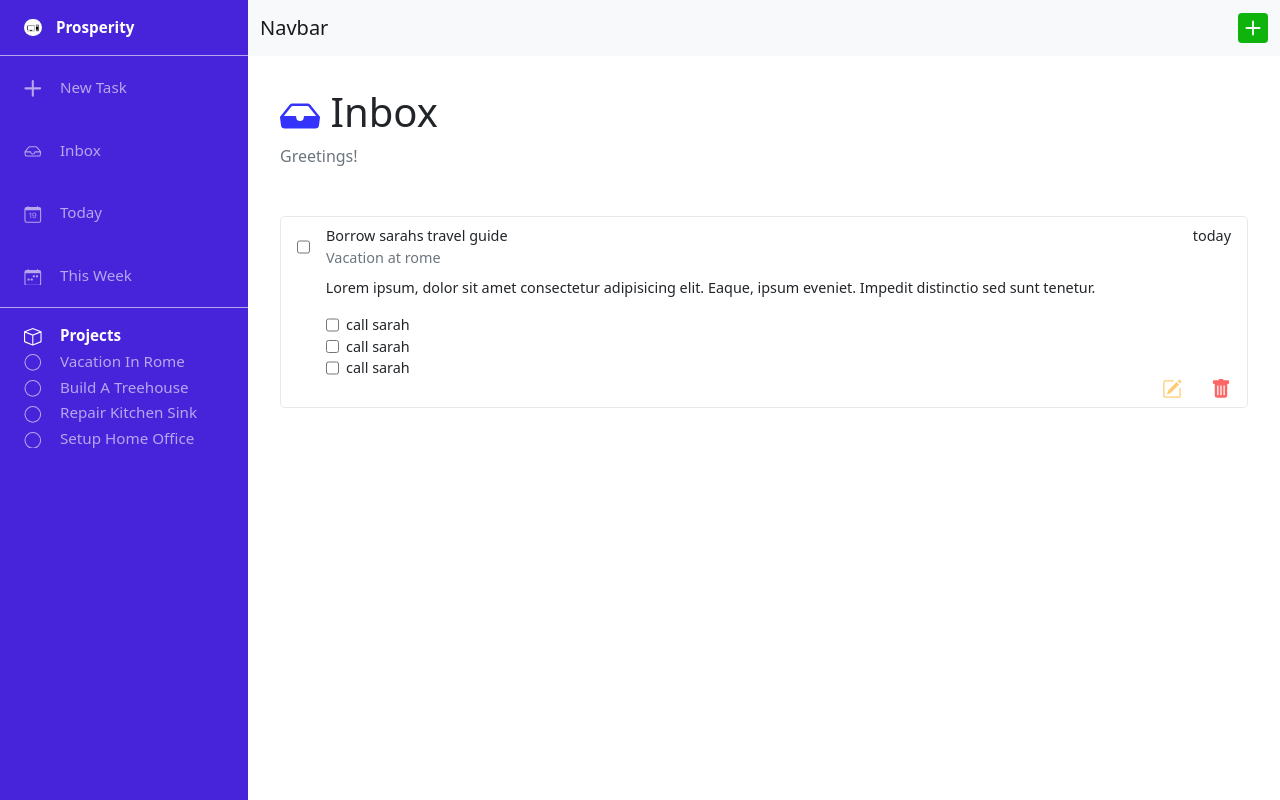
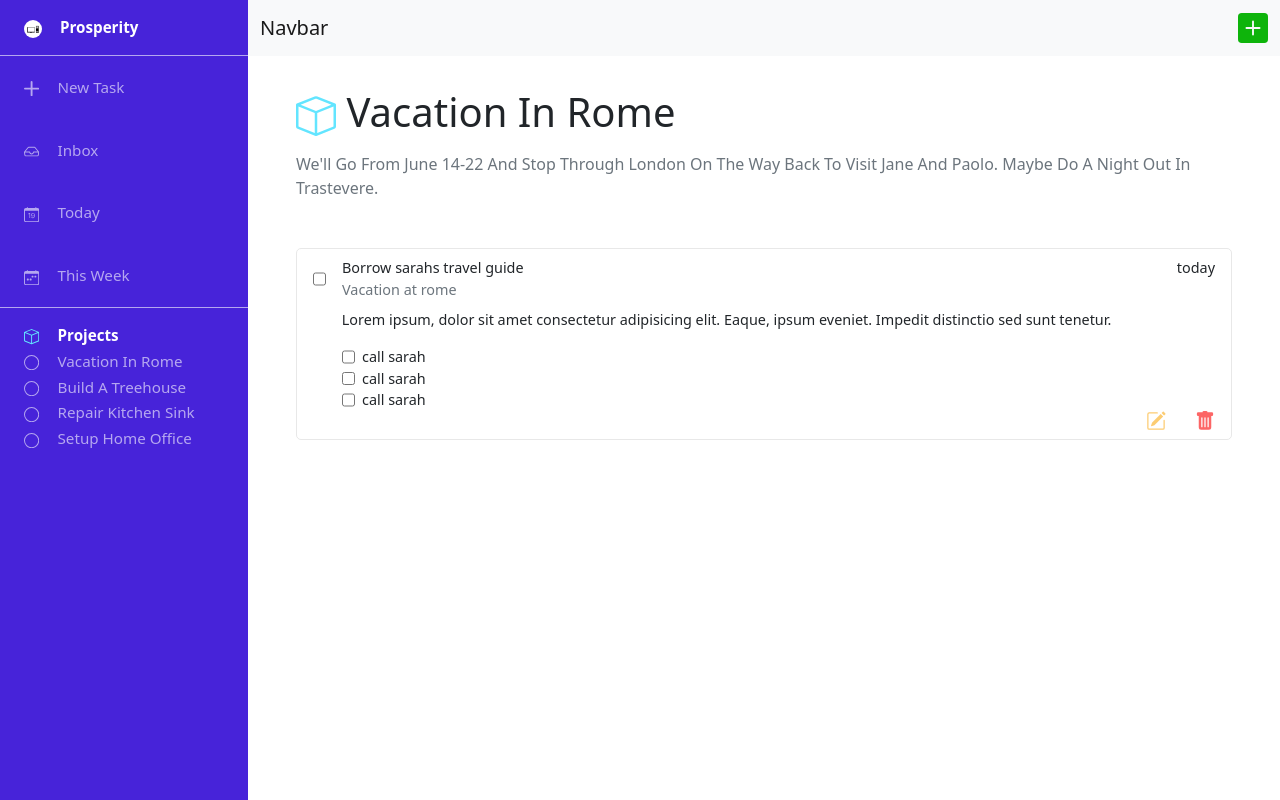
Before and after one commit to alex-lvl/todo-list, a website built with webpack: page dist/index.html in a window 1280 px wide. Built offline with nearby package versions, Linux system fonts and the light colour scheme.

Commit message:
cleaned some code

```diff
--- a/dist/index.html
+++ b/dist/index.html
@@ -11,15 +11,17 @@
 </head>
 <body>
     <aside class="side-bar-expanded">
-        <div class="h-100 w-100 d-flex flex-column">
-            <a class="logo-container logo-container-expanded">
-                <img src="images/todo-list-logo3.png" class="logo" alt="todo list logo">
-                <span class="logo-name">prosperity</span>
-            </a>
+        <div>
+            <div class="logo-container logo-container-expanded">
+                <a>
+                    <img src="images/todo-list-logo3.png" class="logo" alt="todo list logo">
+                    <span class="logo-name">prosperity</span>
+                </a>
+            </div>
             <ul class="side-links side-links-expanded">
                 <li>
                     <a href="#">
-                        <svg xmlns="http://www.w3.org/2000/svg" fill="currentColor" class="bi bi-plus-lg list-vector" viewBox="0 0 16 16">
+                        <svg xmlns="http://www.w3.org/2000/svg" class="bi bi-plus-lg list-vector" viewBox="0 0 16 16">
                             <path d="M8 0a1 1 0 0 1 1 1v6h6a1 1 0 1 1 0 2H9v6a1 1 0 1 1-2 0V9H1a1 1 0 0 1 0-2h6V1a1 1 0 0 1 1-1z"/>
                         </svg>
                         <span class="side-bar-text">new task</span>
@@ -27,7 +29,7 @@
                 </li>
                 <li>
                     <a href="#">
-                        <svg xmlns="http://www.w3.org/2000/svg" fill="currentColor" class="bi bi-inbox list-vector" viewBox="0 0 16 16">
+                        <svg xmlns="http://www.w3.org/2000/svg" class="bi bi-inbox list-vector" viewBox="0 0 16 16">
                             <path d="M4.98 4a.5.5 0 0 0-.39.188L1.54 8H6a.5.5 0 0 1 .5.5 1.5 1.5 0 1 0 3 0A.5.5 0 0 1 10 8h4.46l-3.05-3.812A.5.5 0 0 0 11.02 4H4.98zm9.954 5H10.45a2.5 2.5 0 0 1-4.9 0H1.066l.32 2.562a.5.5 0 0 0 .497.438h12.234a.5.5 0 0 0 .496-.438L14.933 9zM3.809 3.563A1.5 1.5 0 0 1 4.981 3h6.038a1.5 1.5 0 0 1 1.172.563l3.7 4.625a.5.5 0 0 1 .105.374l-.39 3.124A1.5 1.5 0 0 1 14.117 13H1.883a1.5 1.5 0 0 1-1.489-1.314l-.39-3.124a.5.5 0 0 1 .106-.374l3.7-4.625z"/>
                         </svg>
                         <span class="side-bar-text">inbox</span>
@@ -35,7 +37,7 @@
                 </li>
                 <li>
                     <a href="#">
-                        <svg xmlns="http://www.w3.org/2000/svg" fill="currentColor" class="bi bi-calendar-date list-vector" viewBox="0 0 16 16">
+                        <svg xmlns="http://www.w3.org/2000/svg" class="bi bi-calendar-date list-vector" viewBox="0 0 16 16">
                             <path d="M6.445 11.688V6.354h-.633A12.6 12.6 0 0 0 4.5 7.16v.695c.375-.257.969-.62 1.258-.777h.012v4.61h.675zm1.188-1.305c.047.64.594 1.406 1.703 1.406 1.258 0 2-1.066 2-2.871 0-1.934-.781-2.668-1.953-2.668-.926 0-1.797.672-1.797 1.809 0 1.16.824 1.77 1.676 1.77.746 0 1.23-.376 1.383-.79h.027c-.004 1.316-.461 2.164-1.305 2.164-.664 0-1.008-.45-1.05-.82h-.684zm2.953-2.317c0 .696-.559 1.18-1.184 1.18-.601 0-1.144-.383-1.144-1.2 0-.823.582-1.21 1.168-1.21.633 0 1.16.398 1.16 1.23z"/>
                             <path d="M3.5 0a.5.5 0 0 1 .5.5V1h8V.5a.5.5 0 0 1 1 0V1h1a2 2 0 0 1 2 2v11a2 2 0 0 1-2 2H2a2 2 0 0 1-2-2V3a2 2 0 0 1 2-2h1V.5a.5.5 0 0 1 .5-.5zM1 4v10a1 1 0 0 0 1 1h12a1 1 0 0 0 1-1V4H1z"/>
                         </svg>
@@ -44,7 +46,7 @@
                 </li>
                 <li>
                     <a href="#">
-                        <svg xmlns="http://www.w3.org/2000/svg" fill="currentColor" class="bi bi-calendar-week list-vector" viewBox="0 0 16 16">
+                        <svg xmlns="http://www.w3.org/2000/svg" class="bi bi-calendar-week list-vector" viewBox="0 0 16 16">
                             <path d="M11 6.5a.5.5 0 0 1 .5-.5h1a.5.5 0 0 1 .5.5v1a.5.5 0 0 1-.5.5h-1a.5.5 0 0 1-.5-.5v-1zm-3 0a.5.5 0 0 1 .5-.5h1a.5.5 0 0 1 .5.5v1a.5.5 0 0 1-.5.5h-1a.5.5 0 0 1-.5-.5v-1zm-5 3a.5.5 0 0 1 .5-.5h1a.5.5 0 0 1 .5.5v1a.5.5 0 0 1-.5.5h-1a.5.5 0 0 1-.5-.5v-1zm3 0a.5.5 0 0 1 .5-.5h1a.5.5 0 0 1 .5.5v1a.5.5 0 0 1-.5.5h-1a.5.5 0 0 1-.5-.5v-1z"/>
                             <path d="M3.5 0a.5.5 0 0 1 .5.5V1h8V.5a.5.5 0 0 1 1 0V1h1a2 2 0 0 1 2 2v11a2 2 0 0 1-2 2H2a2 2 0 0 1-2-2V3a2 2 0 0 1 2-2h1V.5a.5.5 0 0 1 .5-.5zM1 4v10a1 1 0 0 0 1 1h12a1 1 0 0 0 1-1V4H1z"/>
                         </svg>
@@ -54,31 +56,31 @@
             </ul>
             <ul class="side-projects side-projects-expanded">
                 <li>
-                    <svg xmlns="http://www.w3.org/2000/svg" fill="currentColor" class="bi bi-box project-icon" viewBox="0 0 16 16">
+                    <svg xmlns="http://www.w3.org/2000/svg" class="bi bi-box project-icon" viewBox="0 0 16 16">
                         <path d="M8.186 1.113a.5.5 0 0 0-.372 0L1.846 3.5 8 5.961 14.154 3.5 8.186 1.113zM15 4.239l-6.5 2.6v7.922l6.5-2.6V4.24zM7.5 14.762V6.838L1 4.239v7.923l6.5 2.6zM7.443.184a1.5 1.5 0 0 1 1.114 0l7.129 2.852A.5.5 0 0 1 16 3.5v8.662a1 1 0 0 1-.629.928l-7.185 2.874a.5.5 0 0 1-.372 0L.63 13.09a1 1 0 0 1-.63-.928V3.5a.5.5 0 0 1 .314-.464L7.443.184z"/>
                     </svg>
                     <span class="logo-name">projects</span>
                 </li>
                 <li>
-                    <svg xmlns="http://www.w3.org/2000/svg" fill="currentColor" class="bi bi-circle list-vector" viewBox="0 0 16 16">
+                    <svg xmlns="http://www.w3.org/2000/svg" class="bi bi-circle list-vector" viewBox="0 0 16 16">
                         <path d="M8 15A7 7 0 1 1 8 1a7 7 0 0 1 0 14zm0 1A8 8 0 1 0 8 0a8 8 0 0 0 0 16z"/>
                     </svg>
                     <span class="side-bar-text">vacation in rome</span>
                 </li>
                 <li>
-                    <svg xmlns="http://www.w3.org/2000/svg" fill="currentColor" class="bi bi-circle list-vector" viewBox="0 0 16 16">
+                    <svg xmlns="http://www.w3.org/2000/svg" class="bi bi-circle list-vector" viewBox="0 0 16 16">
                         <path d="M8 15A7 7 0 1 1 8 1a7 7 0 0 1 0 14zm0 1A8 8 0 1 0 8 0a8 8 0 0 0 0 16z"/>
                     </svg>
                     <span class="side-bar-text">build a treehouse</span>
                 </li>
                 <li>
-                    <svg xmlns="http://www.w3.org/2000/svg" fill="currentColor" class="bi bi-circle list-vector" viewBox="0 0 16 16">
+                    <svg xmlns="http://www.w3.org/2000/svg" class="bi bi-circle list-vector" viewBox="0 0 16 16">
                         <path d="M8 15A7 7 0 1 1 8 1a7 7 0 0 1 0 14zm0 1A8 8 0 1 0 8 0a8 8 0 0 0 0 16z"/>
                     </svg>
                     <span class="side-bar-text">repair kitchen sink</span>
                 </li>
                 <li>
-                    <svg xmlns="http://www.w3.org/2000/svg" fill="currentColor" class="bi bi-circle list-vector" viewBox="0 0 16 16">
+                    <svg xmlns="http://www.w3.org/2000/svg" class="bi bi-circle list-vector" viewBox="0 0 16 16">
                         <path d="M8 15A7 7 0 1 1 8 1a7 7 0 0 1 0 14zm0 1A8 8 0 1 0 8 0a8 8 0 0 0 0 16z"/>
                     </svg>
                     <span class="side-bar-text">setup home office</span>
@@ -99,7 +101,7 @@
                     <button class="btn btn-outline-success" type="submit">Search</button>
                 </form> -->
                 <a href="#">
-                    <svg xmlns="http://www.w3.org/2000/svg" width="30" height="30" fill="currentColor" class="bi bi-plus-square-fill todo-btn" viewBox="0 0 16 16">
+                    <svg xmlns="http://www.w3.org/2000/svg" width="30" height="30" class="bi bi-plus-square-fill todo-btn" viewBox="0 0 16 16">
                         <path d="M2 0a2 2 0 0 0-2 2v12a2 2 0 0 0 2 2h12a2 2 0 0 0 2-2V2a2 2 0 0 0-2-2H2zm6.5 4.5v3h3a.5.5 0 0 1 0 1h-3v3a.5.5 0 0 1-1 0v-3h-3a.5.5 0 0 1 0-1h3v-3a.5.5 0 0 1 1 0z"/>
                     </svg>
                 </a>
@@ -109,16 +111,23 @@
 
     <main class="main-content-expanded">
         <header class="header-content">
-            <h1>
-                <svg xmlns="http://www.w3.org/2000/svg" fill="currentColor" class="bi bi-inbox-fill inbox-icon" viewBox="0 0 16 16">
+            <h1 class="mb-3">
+                <svg xmlns="http://www.w3.org/2000/svg" class="bi bi-box project-icon" viewBox="0 0 16 16">
+                    <path d="M8.186 1.113a.5.5 0 0 0-.372 0L1.846 3.5 8 5.961 14.154 3.5 8.186 1.113zM15 4.239l-6.5 2.6v7.922l6.5-2.6V4.24zM7.5 14.762V6.838L1 4.239v7.923l6.5 2.6zM7.443.184a1.5 1.5 0 0 1 1.114 0l7.129 2.852A.5.5 0 0 1 16 3.5v8.662a1 1 0 0 1-.629.928l-7.185 2.874a.5.5 0 0 1-.372 0L.63 13.09a1 1 0 0 1-.63-.928V3.5a.5.5 0 0 1 .314-.464L7.443.184z"/>
+                </svg>
+                <span class="text-capitalize">Vacation in Rome</span>
+            </h1>
+            <p class="m-0 text-muted text-capitalize">we'll go from june 14-22 and stop through london on the way back to visit jane and paolo. maybe do a night out in trastevere.</p>
+            <!-- <h1>
+                <svg xmlns="http://www.w3.org/2000/svg" class="bi bi-inbox-fill inbox-icon" viewBox="0 0 16 16">
                     <path d="M4.98 4a.5.5 0 0 0-.39.188L1.54 8H6a.5.5 0 0 1 .5.5 1.5 1.5 0 1 0 3 0A.5.5 0 0 1 10 8h4.46l-3.05-3.812A.5.5 0 0 0 11.02 4H4.98zm-1.17-.437A1.5 1.5 0 0 1 4.98 3h6.04a1.5 1.5 0 0 1 1.17.563l3.7 4.625a.5.5 0 0 1 .106.374l-.39 3.124A1.5 1.5 0 0 1 14.117 13H1.883a1.5 1.5 0 0 1-1.489-1.314l-.39-3.124a.5.5 0 0 1 .106-.374l3.7-4.625z"/>
                 </svg>
                 <span class="text-capitalize">inbox</span>
             </h1>
-            <p class="m-0 text-muted text-capitalize">greetings!</p>
+            <p class="m-0 text-muted text-capitalize">greetings!</p> -->
         </header>
-        <section class="content">
-            <div class="todo-container mt-5">
+        <section class="content mt-5">
+            <div class="todo-container">
                 <div class="d-flex">
                     <input type="checkbox" name="" class="">
                     <div class="todo-header-container">
@@ -146,11 +155,11 @@
                         </div>
                     </div>
                     <div class="todo-icons-container d-flex justify-content-end">
-                        <svg xmlns="http://www.w3.org/2000/svg" width="16" height="16" fill="currentColor" class="bi bi-pencil-square todo-edit" viewBox="0 0 16 16">
+                        <svg xmlns="http://www.w3.org/2000/svg" width="16" height="16" class="bi bi-pencil-square todo-edit" viewBox="0 0 16 16">
                             <path d="M15.502 1.94a.5.5 0 0 1 0 .706L14.459 3.69l-2-2L13.502.646a.5.5 0 0 1 .707 0l1.293 1.293zm-1.75 2.456-2-2L4.939 9.21a.5.5 0 0 0-.121.196l-.805 2.414a.25.25 0 0 0 .316.316l2.414-.805a.5.5 0 0 0 .196-.12l6.813-6.814z"/>
                             <path fill-rule="evenodd" d="M1 13.5A1.5 1.5 0 0 0 2.5 15h11a1.5 1.5 0 0 0 1.5-1.5v-6a.5.5 0 0 0-1 0v6a.5.5 0 0 1-.5.5h-11a.5.5 0 0 1-.5-.5v-11a.5.5 0 0 1 .5-.5H9a.5.5 0 0 0 0-1H2.5A1.5 1.5 0 0 0 1 2.5v11z"/>
                         </svg>
-                        <svg xmlns="http://www.w3.org/2000/svg" width="16" height="16" fill="currentColor" class="bi bi-trash-fill todo-delete" viewBox="0 0 16 16">
+                        <svg xmlns="http://www.w3.org/2000/svg" width="16" height="16" class="bi bi-trash-fill todo-delete" viewBox="0 0 16 16">
                             <path d="M2.5 1a1 1 0 0 0-1 1v1a1 1 0 0 0 1 1H3v9a2 2 0 0 0 2 2h6a2 2 0 0 0 2-2V4h.5a1 1 0 0 0 1-1V2a1 1 0 0 0-1-1H10a1 1 0 0 0-1-1H7a1 1 0 0 0-1 1H2.5zm3 4a.5.5 0 0 1 .5.5v7a.5.5 0 0 1-1 0v-7a.5.5 0 0 1 .5-.5zM8 5a.5.5 0 0 1 .5.5v7a.5.5 0 0 1-1 0v-7A.5.5 0 0 1 8 5zm3 .5v7a.5.5 0 0 1-1 0v-7a.5.5 0 0 1 1 0z"/>
                         </svg>
                     </div>
--- a/dist/style.css
+++ b/dist/style.css
@@ -1,8 +1,11 @@
+.project-icon, .inbox-icon, .list-vector {
+  height: 1em;
+  width: 1em;
+}
+
 .logo-container {
   width: 100%;
-  display: flex;
-  justify-content: center;
-  align-items: center;
+  text-align: center;
   padding: 1.2rem 0;
 }
 .logo-container .logo {
@@ -26,21 +29,16 @@
 }
 
 .side-links {
-  width: 100%;
-  padding: 0;
   list-style: none;
   text-align: center;
   border-top: 1px solid rgba(255, 255, 255, 0.6);
   border-bottom: 1px solid rgba(255, 255, 255, 0.6);
 }
 .side-links li {
-  width: 100%;
   padding: 20px 0;
 }
 
 .list-vector {
-  height: 1.1em;
-  width: 1.1rem;
   fill: rgba(255, 255, 255, 0.6);
   transition: all 0.5s;
 }
@@ -50,9 +48,6 @@
 }
 
 .side-projects {
-  width: 100%;
-  padding: 0;
-  margin: 0;
   text-align: center;
   list-style: none;
 }
@@ -83,28 +78,21 @@ nav {
 
 main {
   margin-left: 60px;
-  padding: 2rem;
+  padding: 2em 3em;
 }
 
 .inbox-icon {
-  height: 1em;
-  width: 1em;
   fill: #3333fb;
 }
 
 .project-icon {
-  height: 1.1rem;
-  width: 1.1rem;
-  fill: white;
-}
-
-.sub-project {
-  font-size: 0.8rem;
+  fill: #63e5ff;
 }
 
 .todo-container {
   font-size: 0.9em;
   padding: 0.5rem 1rem;
+  margin-bottom: 20px;
   border: 1px solid rgba(215, 215, 215, 0.559);
   border-radius: 5px;
 }
@@ -158,7 +146,7 @@ main {
 
 .logo-container-expanded {
   padding: 1rem 1.5rem;
-  justify-content: start;
+  text-align: start;
 }
 
 .side-projects-expanded {
--- a/dist/style.scss
+++ b/dist/style.scss
@@ -1,14 +1,22 @@
 $side-bar-border: 1px solid rgba(255, 255, 255, 0.6);
 $white-faded: rgba(255, 255, 255, 0.6);
 $side-link-padding: 0 1.5rem;
-$main-body-margin: 15.5rem;
+$expanded-body-margin: 15.5rem;
+$body-margin: 60px;
 $side-text-margin: 0.9rem;
+
+%icon-size {
+    height: 1em;
+    width: 1em;
+}
+
 
 .logo-container {
     width: 100%;
-    display: flex;
-    justify-content: center;
-    align-items: center;
+    // display: flex;
+    // justify-content: center;
+    // align-items: center;
+    text-align: center;
     padding: 1.2rem 0;
 
     .logo {
@@ -33,22 +41,18 @@ $side-text-margin: 0.9rem;
 }
 
 .side-links {
-    width: 100%;
-    padding: 0;
     list-style: none;
     text-align: center;
     border-top:$side-bar-border;
     border-bottom: $side-bar-border;
 
     li {
-        width: 100%;
         padding: 20px 0;
     }
 }
 
 .list-vector {
-    height: 1.1em;
-    width: 1.1rem;
+    @extend %icon-size;
     fill: $white-faded;
     transition: all .5s;
 }
@@ -58,9 +62,6 @@ $side-text-margin: 0.9rem;
 }
 
 .side-projects {
-    width: 100%;
-    padding: 0;
-    margin: 0;
     text-align: center;
     list-style: none;
 
@@ -81,40 +82,35 @@ a {
 aside {
     position: fixed;
     height: 100%;
-    width: 60px;
+    width: $body-margin;
 
     background-color: #4723d9;
     font-size: 0.95rem;
 }
 
 nav {
-    margin-left: 60px;
+    margin-left: $body-margin;
 }
 
 main {
-    margin-left: 60px;
-    padding: 2rem;
+    margin-left: $body-margin;
+    padding: 2em 3em;
 }
 
 .inbox-icon {
-    height: 1em;
-    width: 1em;
+    @extend %icon-size;
     fill: rgb(51, 51, 251);
 }
 
 .project-icon {
-    height: 1.1rem;
-    width: 1.1rem;
-    fill: white;
-}
-
-.sub-project {
-    font-size: 0.8rem;
+    @extend %icon-size;
+    fill: rgb(99, 229, 255);
 }
 
 .todo-container {
     font-size: 0.9em;
     padding: 0.5rem 1rem;
+    margin-bottom: 20px;
     border: 1px solid rgba(215, 215, 215, 0.559);
     border-radius: 5px;
 
@@ -165,21 +161,22 @@ main {
 
 
 .side-bar-expanded {
-    width: $main-body-margin;
+    width: $expanded-body-margin;
     text-transform: capitalize;
 }
 
 .main-content-expanded {
-    margin-left: $main-body-margin;
+    margin-left: $expanded-body-margin;
 }
 
 .nav-expanded {
-    margin-left: $main-body-margin;
+    margin-left: $expanded-body-margin;
 }
 
 .logo-container-expanded {
     padding: 1rem 1.5rem;
-    justify-content: start;
+    // justify-content: start;
+    text-align: start;
 }
 
 .side-projects-expanded {
```
Also changed, not shown: 1 other file.
